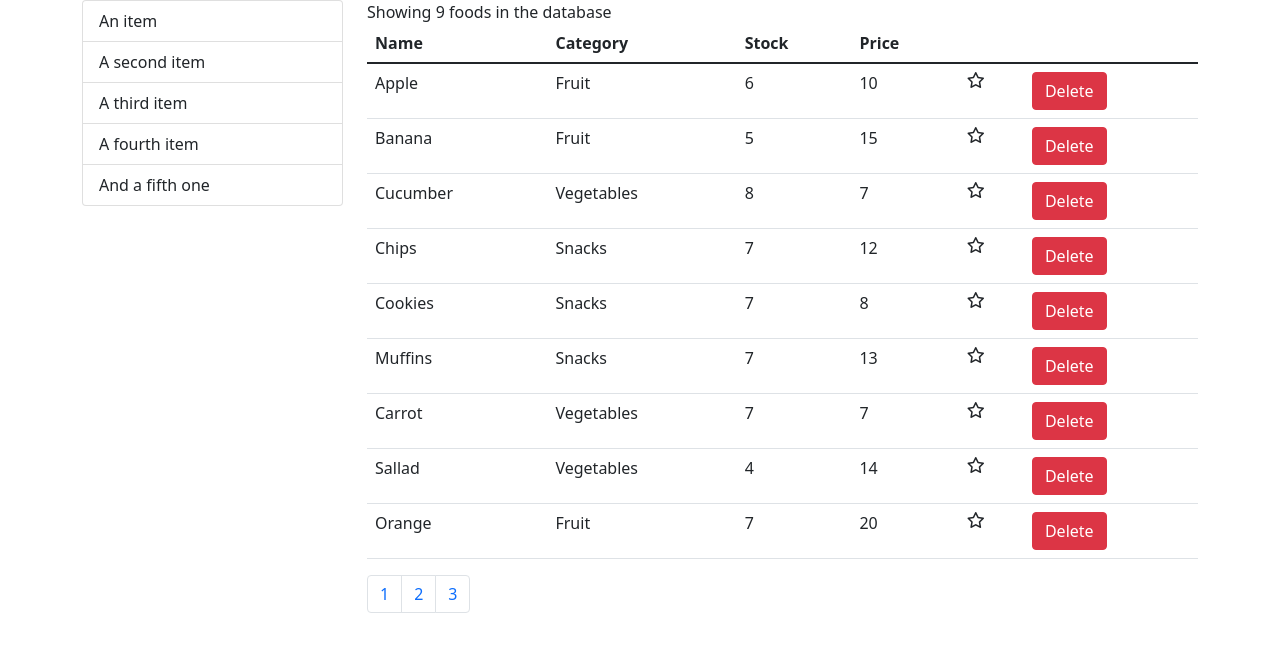
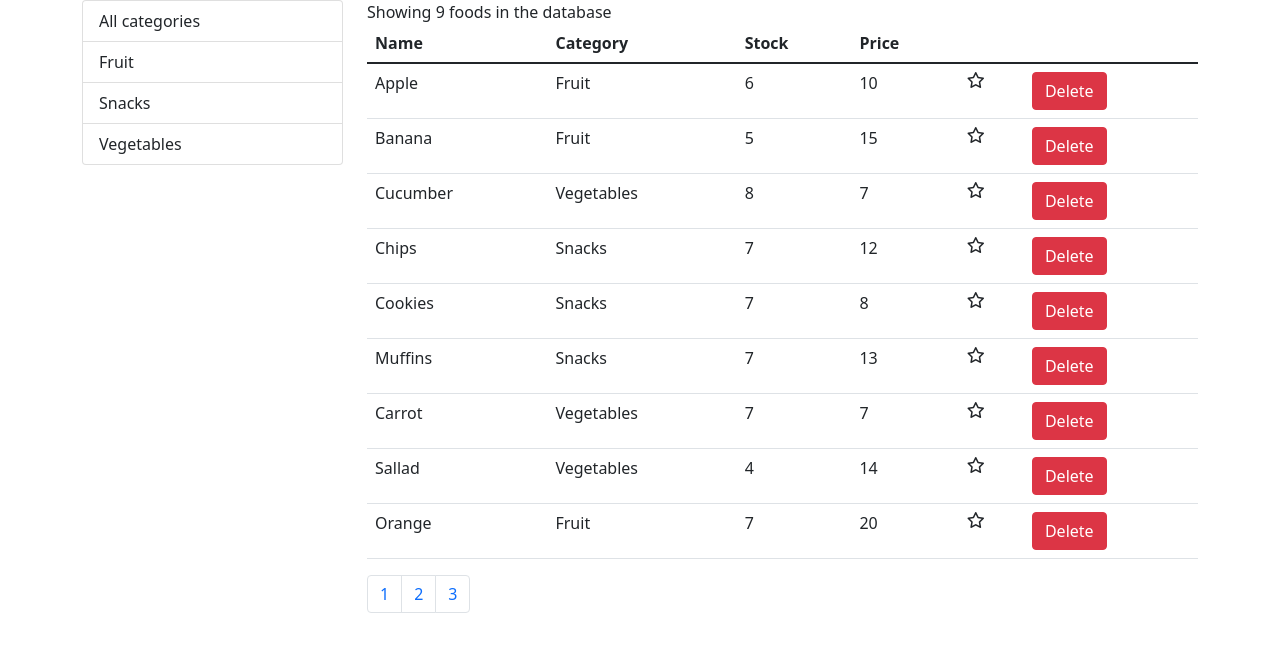
Before and after one commit to eva-hs/intensive-foods, a React (Create React App) app: page / in a window 1280 px wide. Shown: the top 652 px of the page. Built offline with nearby package versions, Linux system fonts and the light colour scheme.

Commit message:
updated ListGroup vid categories

```diff
--- a/src/App.jsx
+++ b/src/App.jsx
@@ -1,5 +1,6 @@
 import React, { Component } from "react";
 import { getFoods } from "./fakeFoodService";
+import { getCategories } from "./fakeCategoryService";
 import Favorite from "./components/common/Favorite";
 import Pagination from "./components/common/Pagination";
 import ListGroup from "./components/common/ListGroup";
@@ -12,6 +13,7 @@ class App extends Component {
       { _id: 1, isActive: false },
       { _id: 2, isActive: false },
     ],
+    categories: getCategories(),
   };
 
   handleDelete = (_id) => {
@@ -50,7 +52,7 @@ class App extends Component {
         <div className="container">
           <div className="row">
             <div className="col-3">
-              <ListGroup />
+              <ListGroup categories={this.state.categories} />
             </div>
             <div className="col-9">
               <span>
--- a/src/components/common/ListGroup.jsx
+++ b/src/components/common/ListGroup.jsx
@@ -2,13 +2,14 @@ import React, { Component } from "react";
 
 class ListGroup extends Component {
   render() {
+    const { categories } = this.props;
+    console.log(categories);
     return (
       <ul className="list-group">
-        <li className="list-group-item">An item</li>
-        <li className="list-group-item">A second item</li>
-        <li className="list-group-item">A third item</li>
-        <li className="list-group-item">A fourth item</li>
-        <li className="list-group-item">And a fifth one</li>
+        <li className="list-group-item">All categories</li>
+        <li className="list-group-item">{categories[0].name}</li>
+        <li className="list-group-item">{categories[1].name}</li>
+        <li className="list-group-item">{categories[2].name}</li>
       </ul>
     );
   }
```
